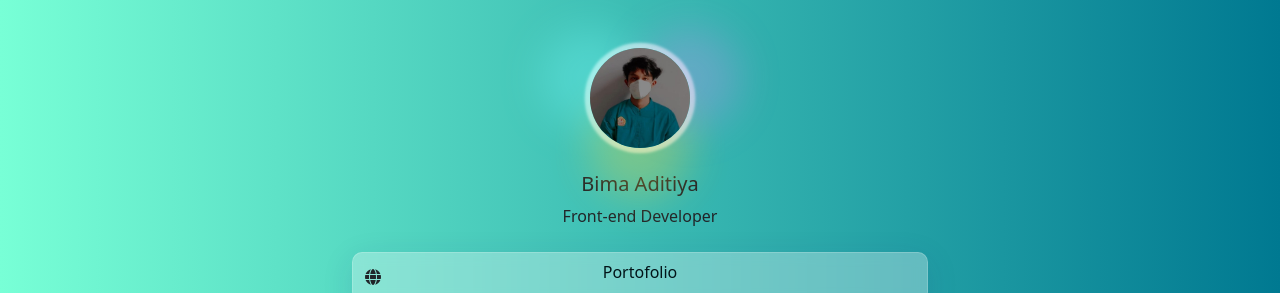
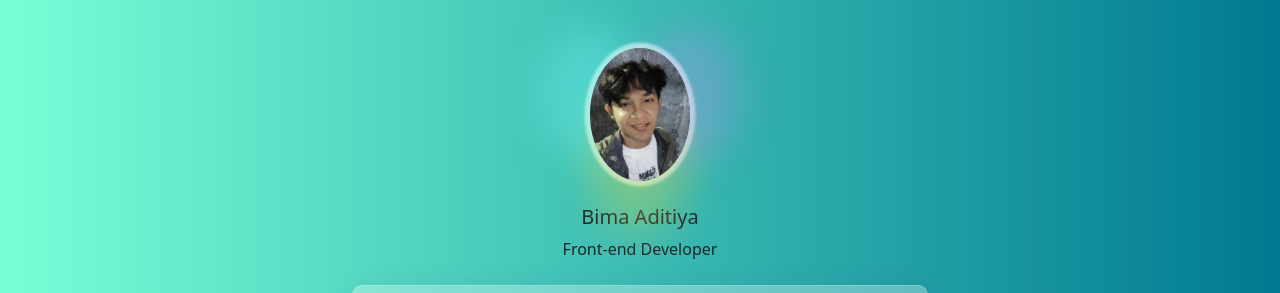
Before and after one commit to Bimaaditiya/Linktree, a plain HTML site: page index.html in a window 1280 px wide. Shown: the top 293 px of the page. Drawn offline with nearby package versions, Linux system fonts and the light colour scheme.

Commit message:
Update index.html

```diff
--- a/index.html
+++ b/index.html
@@ -21,7 +21,7 @@
                 <div class="container">
                     <div class="row icon-margin">
                         <div class="col" align="center">
-                            <img class="img-fluid icon mt-5" src="img/13.jpeg" alt="Image of Bima Aditiya" />
+                            <img class="img-fluid icon mt-5" src="img/bim.jpg" alt="Image of Bima Aditiya" />
                         </div>
                     </div>
                 </div>
```
